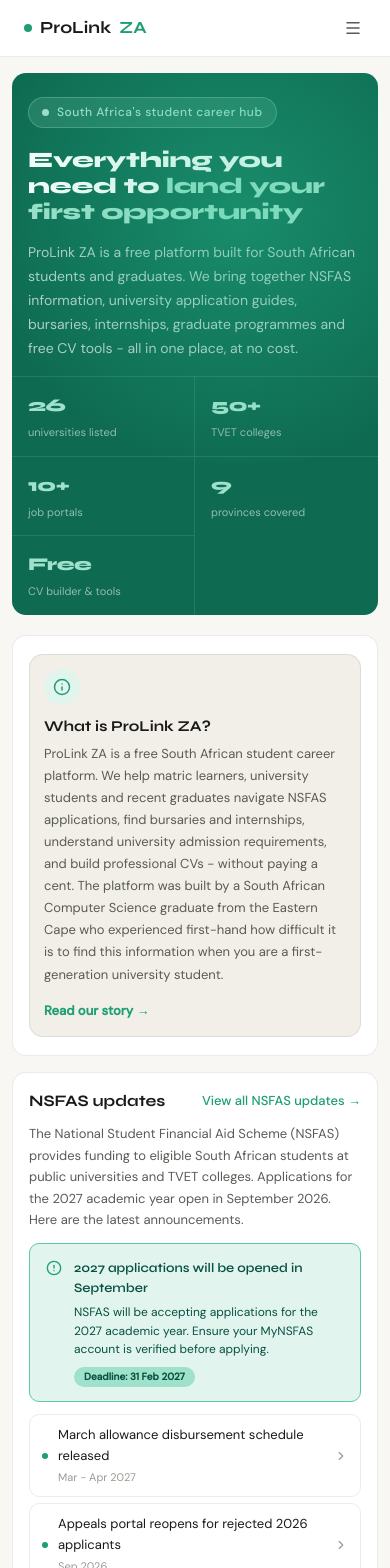
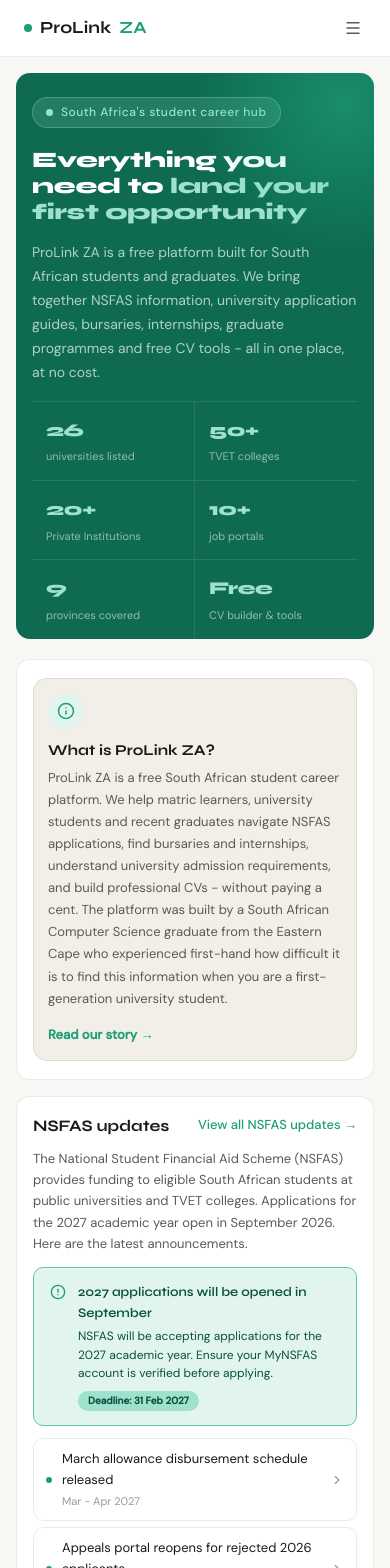
Before and after one commit to zandilemyendeki/prolinkza, a React (Vite) app: page / in a window 390 px wide. Shown: the top 1568 px of the page. Built offline with nearby package versions, Linux system fonts and the light colour scheme.

Commit message:
latest changes

```diff
--- a/src/data/index.ts
+++ b/src/data/index.ts
@@ -78,7 +78,7 @@
     name: 'Cover letter generator',
     description: 'AI-generated cover letters tailored to each job and company',
     icon: 'Mail',
-    badge: 'AI-powered',
+    badge: 'Auto-generated',
     badgeColor: 'blue',
     route: '/tools/cover-letter',
   },
--- a/src/pages/HomePage.module.css
+++ b/src/pages/HomePage.module.css
@@ -1,15 +1,3 @@
-html,
-body {
-  width: 100%;
-  overflow-x: hidden;
-}
-
-*,
-*::before,
-*::after {
-  box-sizing: border-box;
-}
-
 .page {
   min-height: 100vh;
   overflow-x: clip;
@@ -39,6 +27,10 @@
 }
 
 .main { display: flex; flex-direction: column; gap: 0; }
+
+/* ==========================================================================
+   Hero
+   ========================================================================== */
 
 .hero {
   background: #0E6B52;
@@ -228,6 +220,10 @@
 
 .statLabel { font-size: 12px; color: rgba(255,255,255,0.55); }
 
+/* ==========================================================================
+   Generic section shell
+   ========================================================================== */
+
 .section {
   background: var(--color-surface);
   border: 1px solid var(--color-border);
@@ -244,6 +240,10 @@
   margin-bottom: 12px;
   margin-top: -4px;
 }
+
+/* ==========================================================================
+   About blurb
+   ========================================================================== */
 
 .aboutBlurb {
   display: flex;
@@ -294,6 +294,10 @@
 }
 
 .aboutBlurbLink:hover { opacity: 0.8; }
+
+/* ==========================================================================
+   NSFAS updates
+   ========================================================================== */
 
 .nsfasAlert {
   display: flex;
@@ -357,6 +361,10 @@
 .updateDate { font-size: 11px; color: var(--color-text-3); }
 .updateChevron { color: var(--color-text-3); flex-shrink: 0; }
 
+/* ==========================================================================
+   "Getting started" steps grid
+   ========================================================================== */
+
 .stepsGrid {
   display: grid;
   grid-template-columns: repeat(2, 1fr);
@@ -417,6 +425,10 @@
 }
 
 .stepLink:hover { text-decoration: underline; }
+
+/* ==========================================================================
+   University applications
+   ========================================================================== */
 
 .uniGrid {
   display: flex;
@@ -483,6 +495,10 @@
 .uniDeadline { font-size: 11px; color: #993C1D; font-weight: 600; }
 .uniChevron { color: var(--color-text-3); flex-shrink: 0; }
 
+/* ==========================================================================
+   Long-form prose / article block (replaces the old student tips list)
+   ========================================================================== */
+
 .proseBlock {
   display: flex;
   flex-direction: column;
@@ -506,6 +522,10 @@
 }
 
 .proseBlock h3:first-child { margin-top: 0; }
+
+/* ==========================================================================
+   CV tools grid
+   ========================================================================== */
 
 .toolsGrid {
   display: grid;
@@ -561,6 +581,9 @@
 .badgeAmber  { background: var(--color-amber-bg);  color: var(--color-amber-text); }
 .badgeBlue   { background: var(--color-blue-bg);   color: var(--color-blue-text); }
 
+/* ==========================================================================
+   CV templates
+   ========================================================================== */
 
 .templatesRow {
   display: grid;
@@ -614,6 +637,10 @@
   border-radius: inherit;
 }
 
+/* ==========================================================================
+   Job / bursary portals
+   ========================================================================== */
+
 .portalGrid {
   display: grid;
   grid-template-columns: repeat(3, 1fr);
@@ -649,6 +676,10 @@
 .portalName { font-size: 13px; font-weight: 600; color: var(--color-text); font-family: var(--font-display); }
 .portalDesc { font-size: 11px; color: var(--color-text-2); line-height: 1.5; }
 
+/* ==========================================================================
+   Shared "view more" button + ad slot spacing
+   ========================================================================== */
+
 .adMid { margin-bottom: 16px; }
 
 .viewMoreBtn {
@@ -670,6 +701,9 @@
 .viewMoreBtn:hover { background: var(--color-surface-2); }
 .viewMorePortals { margin-top: 12px; }
 
+/* ==========================================================================
+   Sidebar
+   ========================================================================== */
 
 .sidebar {
   display: flex;
@@ -760,6 +794,10 @@
 
 .nsfasWidgetBtn:hover { background: #E1F5EE; }
 
+/* ==========================================================================
+   Responsive breakpoints (consolidated, largest to smallest)
+   ========================================================================== */
+
 @media (max-width: 900px) {
   .layout { grid-template-columns: 1fr; }
   .sidebar { display: none; }
@@ -807,69 +845,175 @@
 
 @media (max-width: 480px) {
 
-  .hero { padding: 24px 16px 0; }
-  .heroTitle { font-size: 22px; letter-spacing: -0.2px; }
-  .heroSub { font-size: 14px; margin-bottom: 16px; }
-  .heroQuickLinks { display: none; }
+  .layout {
+    width: 100%;
+    max-width: 100%;
+    padding: 16px;
+    gap: 16px;
+    overflow-x: hidden;
+  }
+
+  .main {
+    width: 100%;
+    min-width: 0;
+  }
+
+  .section,
+  .hero,
+  .aboutBlurb,
+  .toolCard,
+  .portalCard,
+  .stepCard {
+    width: 100%;
+    max-width: 100%;
+  }
+
+  .hero {
+    padding: 24px 16px 0;
+    overflow: hidden;
+  }
+
+  .hero::after {
+    width: 300px;
+    height: 300px;
+    right: -120px;
+  }
+
+  .heroTitle {
+    font-size: 22px;
+    letter-spacing: -0.2px;
+    word-break: break-word;
+  }
+
+  .heroSub {
+    font-size: 14px;
+    margin-bottom: 16px;
+  }
+
+  .heroQuickLinks {
+    display: none;
+  }
 
   .quickAccessGrid {
-    grid-template-columns: repeat(2, 1fr);
+    grid-template-columns: repeat(2, minmax(0, 1fr));
     gap: 8px;
     margin-bottom: 20px;
+    width: 100%;
   }
 
   .quickAccessGrid .accessCard:last-child {
     grid-column: span 2;
   }
 
-  .accessCard { padding: 12px 10px; }
-  .accessIcon { width: 30px; height: 30px; }
-  .accessLabel { font-size: 12px; }
-  .accessDesc { display: none; }
-  .accessArrow { display: none; }
+  .accessCard {
+    min-width: 0;
+    padding: 12px 10px;
+  }
+
+  .accessIcon {
+    width: 30px;
+    height: 30px;
+  }
+
+  .accessLabel {
+    font-size: 12px;
+  }
+
+  .accessDesc,
+  .accessArrow {
+    display: none;
+  }
 
   .statsRow {
-    margin: 0 -16px;
-    flex-wrap: wrap;
+    display: grid;
+    grid-template-columns: repeat(2, 1fr);
+    margin: 0;
+    width: 100%;
   }
 
   .stat {
-    min-width: 50%;
-    flex: 0 0 50%;
-    padding: 14px 16px;
+    min-width: 0;
+    width: 100%;
+    padding: 14px;
+    border-right: 1px solid rgba(255,255,255,0.1);
     border-bottom: 1px solid rgba(255,255,255,0.1);
   }
 
-  .stat:nth-child(even) { border-right: none; }
-  .stat:nth-child(odd) { border-right: 1px solid rgba(255,255,255,0.1); }
-  .stat:nth-last-child(-n+2) { border-bottom: none; }
+  .stat:nth-child(even) {
+    border-right: none;
+  }
 
-  .statNum { font-size: 18px; }
-  .statLabel { font-size: 11px; }
+  .stat:nth-last-child(-n + 2) {
+    border-bottom: none;
+  }
 
-  .section { padding: 18px 16px; }
-  .sectionIntro { font-size: 13px; }
+  .statNum {
+    font-size: 18px;
+  }
 
-  .aboutBlurb { flex-direction: column; padding: 14px; gap: 12px; }
-  .aboutBlurbIcon { width: 36px; height: 36px; }
-  .aboutBlurbTitle { font-size: 15px; }
+  .statLabel {
+    font-size: 11px;
+  }
 
-  .stepsGrid { grid-template-columns: 1fr; gap: 12px; }
-  .stepNum { width: 36px; height: 36px; font-size: 12px; }
-  .stepTitle { font-size: 14px; }
-  .stepBody { font-size: 13px; }
+  .section {
+    padding: 18px 16px;
+  }
 
-  .toolsGrid { grid-template-columns: 1fr; }
+  .sectionIntro {
+    font-size: 13px;
+  }
 
-  .templatesRow { grid-template-columns: repeat(2, 1fr); }
+  .aboutBlurb {
+    flex-direction: column;
+    padding: 14px;
+    gap: 12px;
+  }
 
-  .portalGrid { grid-template-columns: 1fr; }
+  .aboutBlurbIcon {
+    width: 36px;
+    height: 36px;
+  }
 
-  .tipsList { gap: 8px; }
-  .tipItem { padding: 10px 12px; font-size: 13px; }
+  .aboutBlurbTitle {
+    font-size: 15px;
+  }
 
-  .layout { padding: 16px 12px; gap: 16px; }
-  .adLeaderboard { padding: 0 12px; }
+  .stepsGrid {
+    grid-template-columns: 1fr;
+    gap: 12px;
+  }
+
+  .stepNum {
+    width: 36px;
+    height: 36px;
+    font-size: 12px;
+  }
+
+  .stepTitle {
+    font-size: 14px;
+  }
+
+  .stepBody {
+    font-size: 13px;
+  }
+
+  .toolsGrid {
+    grid-template-columns: 1fr;
+  }
+
+  .templatesRow {
+    grid-template-columns: repeat(2, minmax(0, 1fr));
+  }
+
+  .portalGrid {
+    grid-template-columns: 1fr;
+  }
+
+  .adLeaderboard {
+    padding: 0;
+    width: 100%;
+    max-width: 100%;
+  }
 }
 
 @media (max-width: 360px) {
--- a/src/pages/HomePage.tsx
+++ b/src/pages/HomePage.tsx
@@ -111,6 +111,7 @@
             <div className={styles.heroQuickLinks}>
               <Link to="/nsfas" className={styles.heroQL}>NSFAS 2027 <span>→</span></Link>
               <Link to="/universities" className={styles.heroQL}>Universities <span>→</span></Link>
+              <Link to="/career" className={styles.heroQL}>Career Insights <span>→</span></Link>
               <Link to="/opportunities" className={styles.heroQL}>Bursaries <span>→</span></Link>
               <Link to="/tools/builder" className={styles.heroQL}>Build my CV <span>→</span></Link>
             </div>
@@ -118,6 +119,7 @@
               {[
                 { num: '26', label: 'universities listed' },
                 { num: '50+', label: 'TVET colleges' },
+                { num: '20+', label: 'Private Institutions' },
                 { num: '10+', label: 'job portals' },
                 { num: '9', label: 'provinces covered' },
                 { num: 'Free', label: 'CV builder & tools' },
--- a/src/pages/tools/ToolsPage.tsx
+++ b/src/pages/tools/ToolsPage.tsx
@@ -60,7 +60,7 @@
     tagline: 'AI-written, personally yours',
     desc: 'Enter the job title, company name and a few notes about yourself. Get a tailored, professional cover letter in seconds that you can edit before sending.',
     route: '/tools/cover-letter',
-    badge: 'AI-powered',
+    badge: 'Auto-generated',
     badgeStyle: styles.badgeBlue,
     iconStyle: styles.iconBlue,
     featured: false,
--- a/src/pages/tools/cover-letter/CoverLetterPage.tsx
+++ b/src/pages/tools/cover-letter/CoverLetterPage.tsx
@@ -80,7 +80,7 @@
           <div>
             <div className={styles.heroTag}>
               <Sparkles size={11} />
-              <span>AI-powered tool</span>
+              <span>Auto-generator tool</span>
             </div>
             <h1 className={styles.heroTitle}>Cover letter generator</h1>
             <p className={styles.heroSub}>
```
